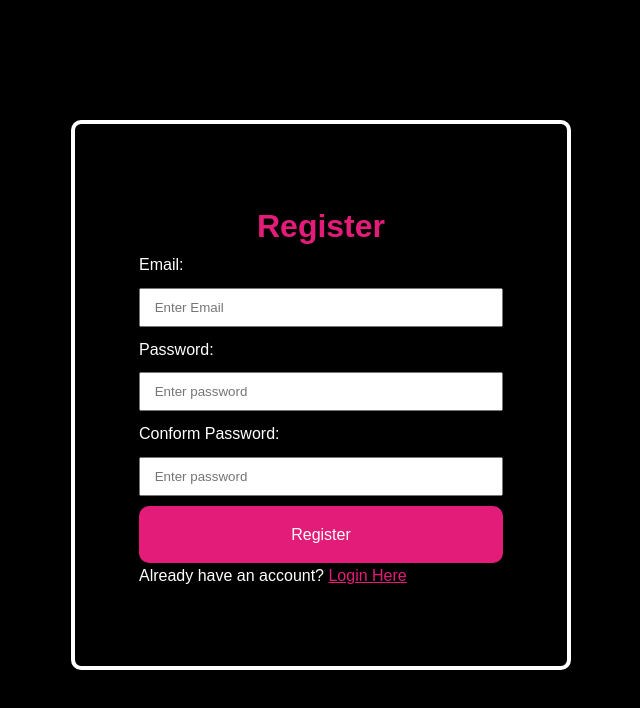
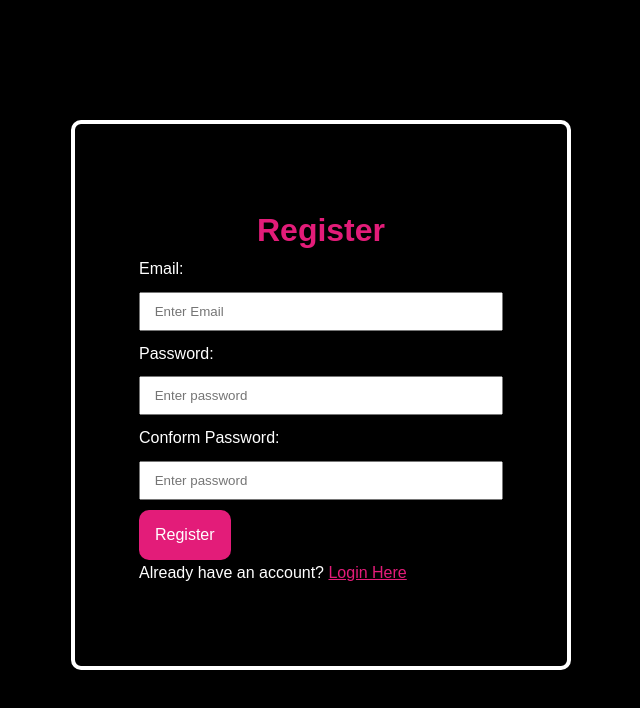
Before and after one commit to Rajesh1120/virtual-concert-typescript, a React (Create React App) app in the folder client/: page /register in a window 1280 px wide. Shown: the top 708 px of the page, without its empty margins (377-1017 px from the left). Built offline with nearby package versions, Linux system fonts and the light colour scheme.

Commit message:
Improve registration form with email validation and proper error handling

```diff
--- a/client/src/Components/Login/Login.tsx
+++ b/client/src/Components/Login/Login.tsx
@@ -58,7 +58,7 @@ const Login:React.FC<LoggedinProps> = ({Loggedin, LoggingFunc}) =>{
     const from = location.state?.from?.pathname || "/home";
 
      const [userData, setUserData] = useState<UserDataLogin>({
-             email:"rajeshn@gmail.com",
+             email:"virtualconcert@gmail.com",
              password:"Rajesh@035"
          })
         // console.log(Loggedin)
--- a/client/src/Components/Register/Register.tsx
+++ b/client/src/Components/Register/Register.tsx
@@ -39,14 +39,20 @@ const Header2= styled.h1`
     color: #e31c79;
 
 `;
-const SubmitButton = styled(Link)`
+const SubmitButton = styled.button`
     text-decoration: none;
     background-color: #e31c79;
     text-align: center;
     color: white;
     border-radius: 10px;
-    padding : 1rem;
+    padding: 1rem;
+    border: none;
+    cursor: pointer;
+    font-size: 1rem;
 
+    &:hover {
+        background-color: #c41867;
+    }
 `;
 const Register = () =>{
     const [userData, setUserData] = useState<UserDataRegister>({
@@ -56,39 +62,62 @@ const Register = () =>{
     })
     const handleSubmit= async (e:FormEvent)=>{
         e.preventDefault();
-        // console.log(userData)
+
+        // Basic validation
         if (userData.email === "" || userData.password === "" || userData.conformpassword === ""){
-            toast.error("Please fill all the fields")
+            toast.error("Please fill all the fields");
+            return;
         }
-        else if (userData.password !== userData.conformpassword){
 
-            console.log("your password is don't match ")
-            toast.error("your password is don't match ")
+        // Email format validation
+        const emailRegex = /^[^\s@]+@[^\s@]+\.[^\s@]+$/;
+        if (!emailRegex.test(userData.email)) {
+            toast.error("Please enter a valid email address");
+            return;
         }
-        else{
-            try{
-            const response= await fetch('http://localhost:5001/api/register',{
-                method:'POST',
-                headers:{
-                    'Content-Type':"application/json"
+
+        // Password match validation
+        if (userData.password !== userData.conformpassword){
+            toast.error("Passwords do not match");
+            return;
+        }
+
+        try {
+            const response = await fetch('http://localhost:5001/api/register', {
+                method: 'POST',
+                headers: {
+                    'Content-Type': "application/json"
                 },
                 body: JSON.stringify({
                     email: userData.email,
-                    password:userData.password
+                    password: userData.password
                 })
-            })
-                const data = await response.json()
-                toast.success("Created Successfully", data)
-            }
-            catch(error){
-                toast.error("Something went wrong")
-                console.error("Login Error: ", error)
+            });
 
+            const data = await response.json();
+
+            // Check if response is not ok (status code >= 400)
+            if (!response.ok) {
+                if (response.status === 400) {
+                    toast.error(data.message || "Registration failed. Email may already be in use.");
+                } else {
+                    toast.error(data.message || `Server error (${response.status}). Please try again later.`);
+                }
+                return;
             }
 
+            // Clear form data on success
+            setUserData({
+                email: "",
+                password: "",
+                conformpassword: "",
+            });
+
+            toast.success("Registration successful! Please login.");
+        } catch (error) {
+            console.error("Registration Error: ", error);
+            toast.error("Something went wrong. Please try again later.");
         }
-
-        // after the validating the form then only u have to store the userdata in database
     }
     const handleChange=(e: React.ChangeEvent<HTMLInputElement>)=>{
         const {name , value}= e.target;
@@ -99,19 +128,20 @@ const Register = () =>{
     return (
         <LoginForm>
             <Header2>Register</Header2>
-            <label>Email: </label>
-            <Input type="text" value={userData.email}  onChange={handleChange} name="email" placeholder=" Enter Email " required></Input>
-            <label>Password: </label>
-            <Input type="password" value={userData.password}  onChange={handleChange} name="password" placeholder=" Enter password " required></Input>
-            <label>Conform Password: </label>
-            <Input type="password" value={userData.conformpassword} onChange={handleChange} name="conformpassword" placeholder=" Enter password " required></Input>
-            <SubmitButton type="submit" onClick={handleSubmit}to={"/"}>Register</SubmitButton>
+            <form onSubmit={handleSubmit}>
+                <label>Email: </label>
+                <Input type="text" value={userData.email} onChange={handleChange} name="email" placeholder=" Enter Email " required></Input>
+                <label>Password: </label>
+                <Input type="password" value={userData.password} onChange={handleChange} name="password" placeholder=" Enter password " required></Input>
+                <label>Conform Password: </label>
+                <Input type="password" value={userData.conformpassword} onChange={handleChange} name="conformpassword" placeholder=" Enter password " required></Input>
+                <SubmitButton type="submit">Register</SubmitButton>
+            </form>
             <label>Already have an account?{' '}
                 <Anchor to={'/'} style={{ color: '#e31c79' }}>
                     Login Here
                 </Anchor></label>
         </LoginForm>
-
     )
 }
 export default Register;
```
